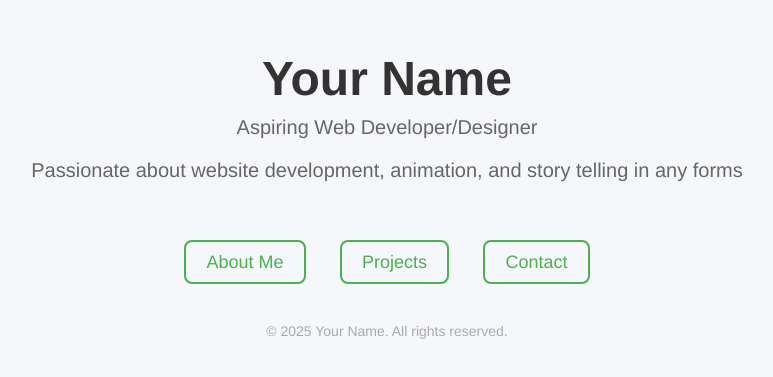
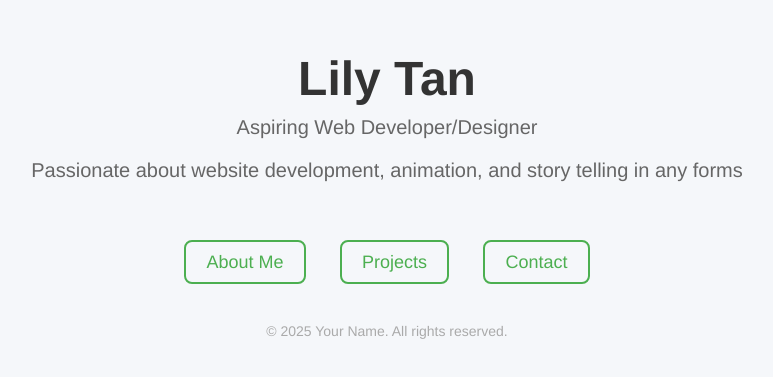
Before and after one commit to xx-777/testpage, a plain HTML site: page index.html in a window 1280 px wide. Shown: the part 205-582 px from the top of the page, without its empty margins (253-1026 px from the left). Drawn offline with Linux system fonts and the light colour scheme.

Commit message:
Update index.html

```diff
--- a/index.html
+++ b/index.html
@@ -57,7 +57,7 @@
 <body>
 
   <header>
-    <h1>Your Name</h1>
+    <h1>Lily Tan </h1>
     <p>Aspiring Web Developer/Designer </p>
     <p>Passionate about website development, animation, and story telling in any forms</p>
   </header>
```
